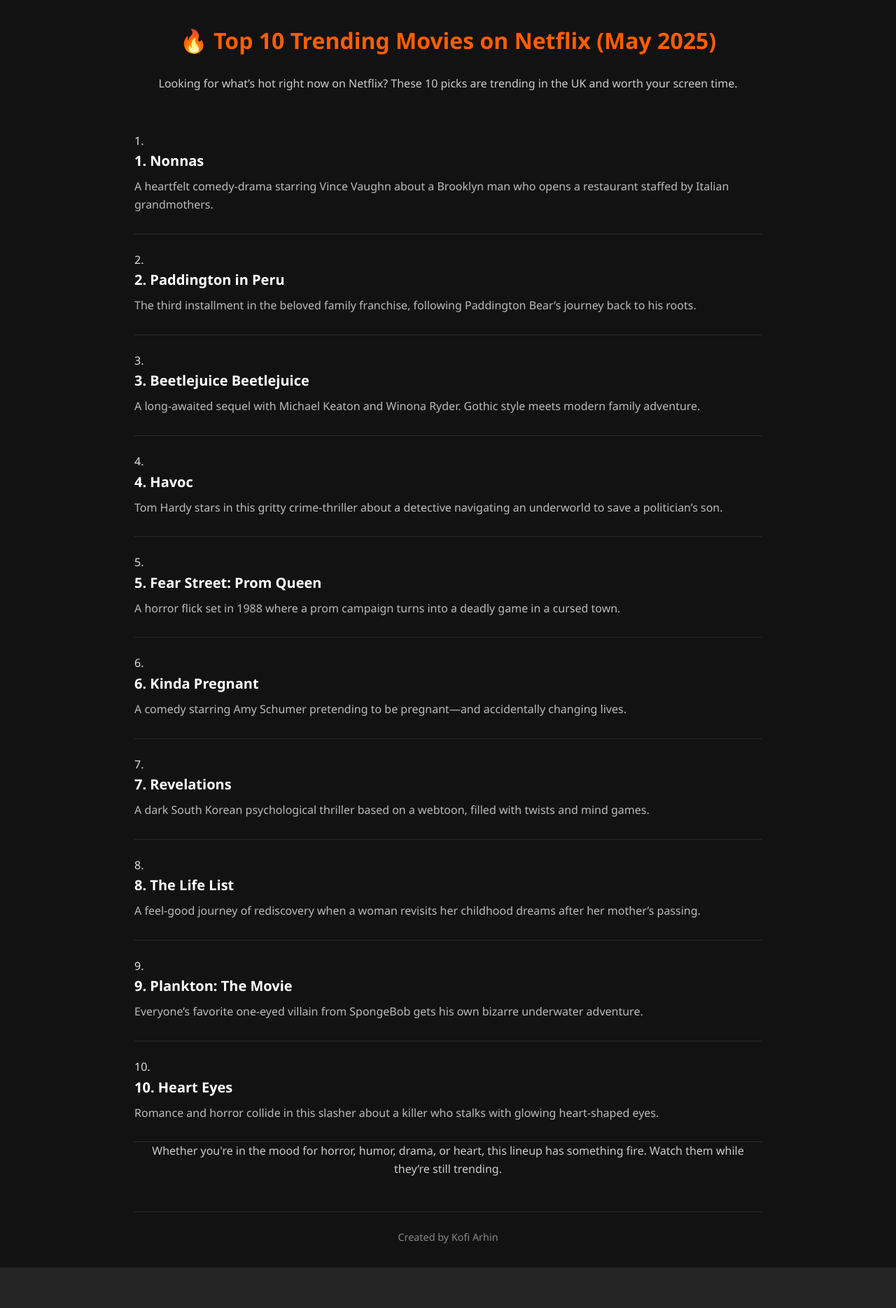
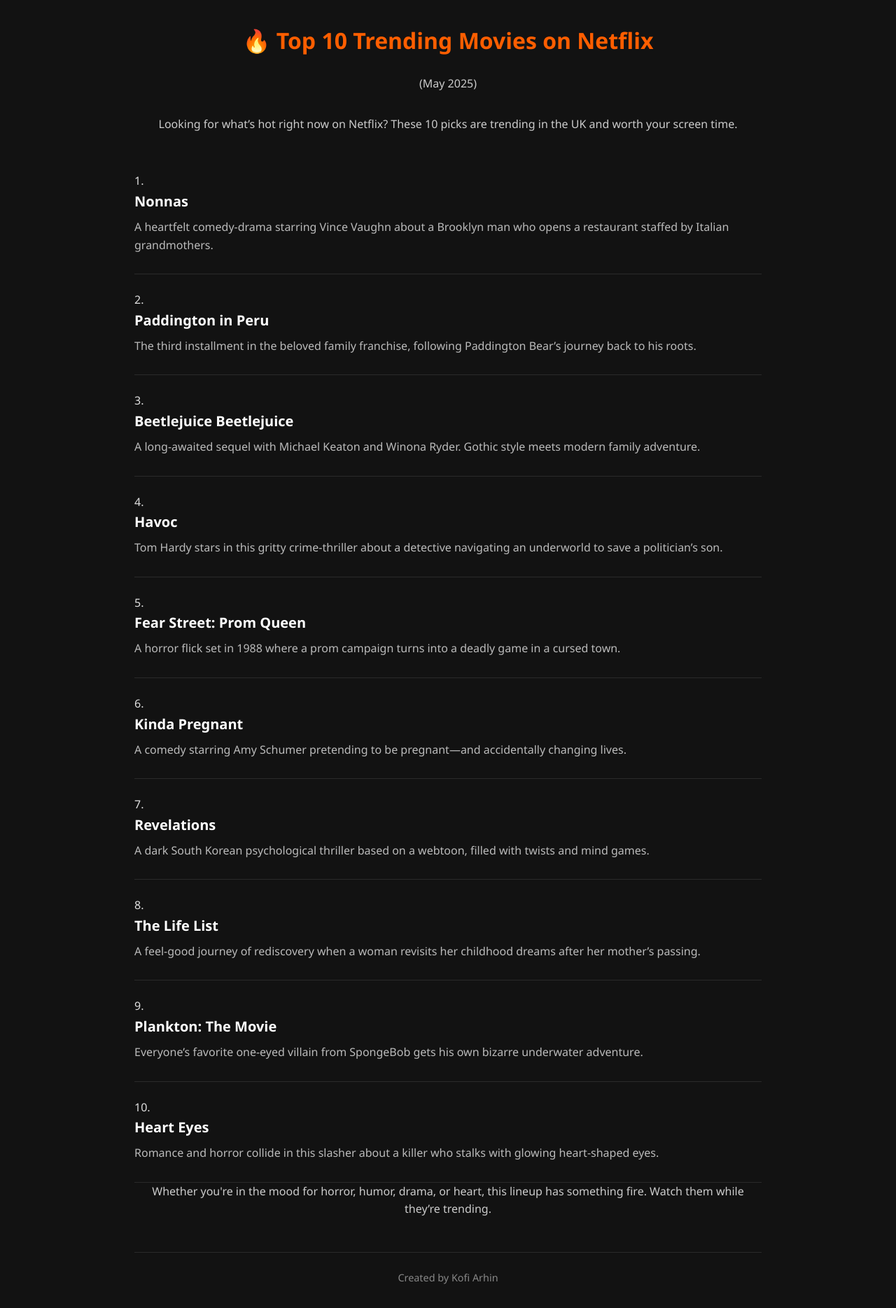
Before and after one commit to kofiarhin/kf-rt-alpha, a React (Vite) app: page / in a window 1280 px wide. Shown: the whole page at 70% size. Before the commit the page ends 1811 px from the top, so only its background shows below. Built offline with nearby package versions, Linux system fonts and the light colour scheme.

Commit message:
Update App.jsx

```diff
--- a/src/App.jsx
+++ b/src/App.jsx
@@ -47,20 +47,23 @@ const trendingMovies = [
 const App = () => {
   return (
     <div className="blog-container">
-      <h1>🔥 Top 10 Trending Movies on Netflix (May 2025)</h1>
+      <h1>🔥 Top 10 Trending Movies on Netflix</h1>
+      <p className="intro">(May 2025)</p>
       <p className="intro">
         Looking for what’s hot right now on Netflix? These 10 picks are trending in the UK and worth your screen time.
       </p>
+
       <ol className="movie-list">
         {trendingMovies.map((movie, index) => (
           <li key={index} className="movie-item">
-            <h2>{index + 1}. {movie.title}</h2>
+            <h2>{movie.title}</h2>
             <p>{movie.description}</p>
           </li>
         ))}
       </ol>
+
       <p className="outro">
-        Whether you're in the mood for horror, humor, drama, or heart, this lineup has something fire. Watch them while they’re still trending.
+        Whether you're in the mood for horror, humor, drama, or heart, this lineup has something fire. Watch them while they’re trending.
       </p>
 
       <footer className="footer">
```
